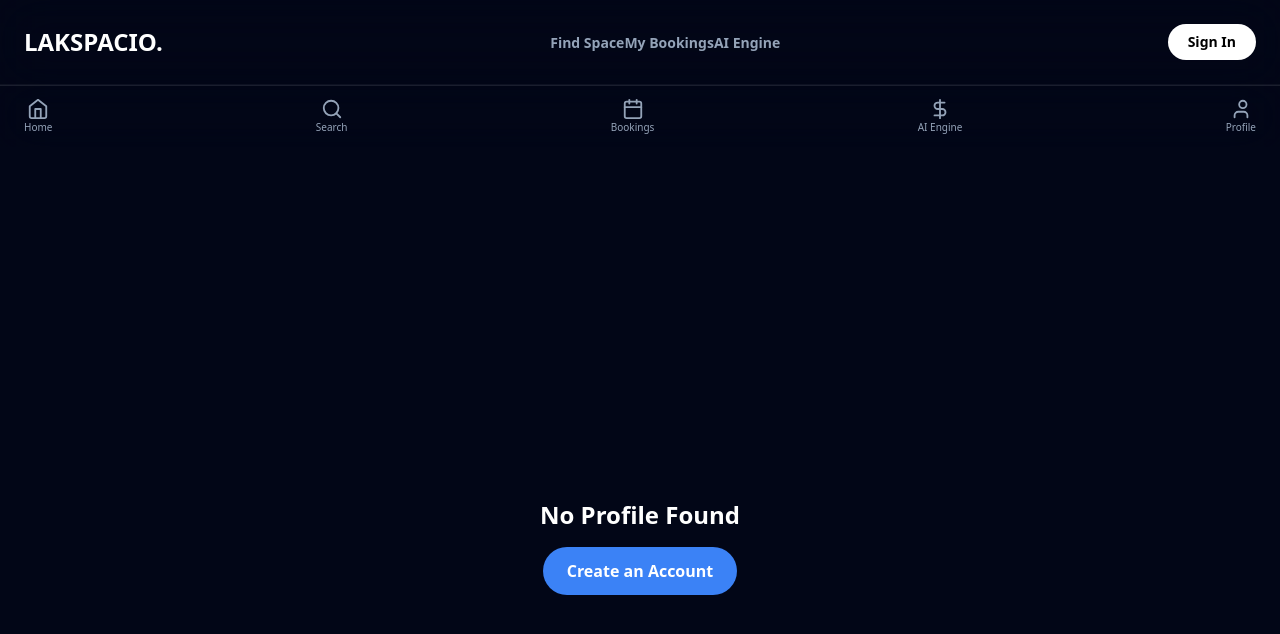
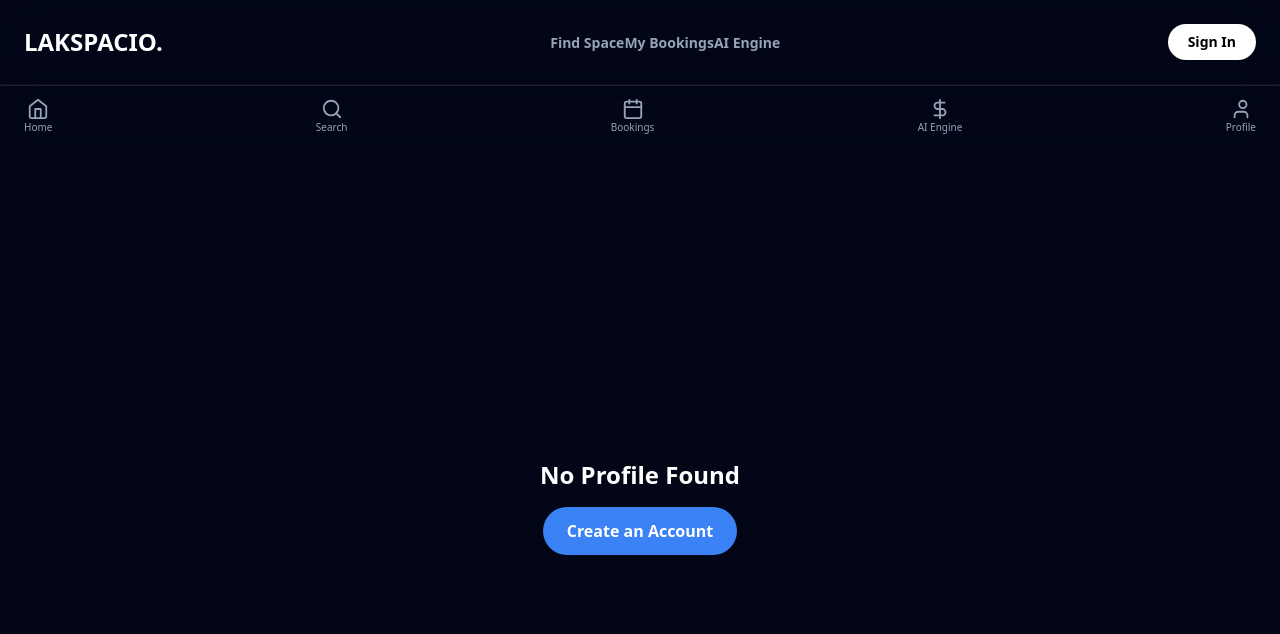
Before and after one commit to dheenadhayalan071-debug/lakspacio, a Next.js app: page /profile in a window 1280 px wide. Shown: the top 634 px of the page. Built offline with nearby package versions, Linux system fonts and the light colour scheme; no server answers; the database is empty.

Commit message:
Refactor ProfilePage to include ProfileActions component

```diff
--- a/src/app/profile/page.tsx
+++ b/src/app/profile/page.tsx
@@ -1,20 +1,17 @@
 import { prisma } from "../../lib/prisma";
 import Link from "next/link";
+import ProfileActions from "../../components/ProfileActions";
 
-// Force Next.js to fetch fresh data every time this page loads
 export const dynamic = 'force-dynamic';
 
 export default async function ProfilePage() {
-  // Temporary logic: Fetch the most recently created user from the database
-  // (Before we add full login authentication like Clerk)
   const user = await prisma.user.findFirst({
     orderBy: { createdAt: 'desc' }
   });
 
-  // Fallback if the database is empty
   if (!user) {
     return (
-      <div className="min-h-screen flex flex-col items-center justify-center p-6">
+      <div className="min-h-[calc(100vh-80px)] flex flex-col items-center justify-center p-6">
         <h1 className="text-2xl font-bold text-white mb-4">No Profile Found</h1>
         <Link href="/register" className="bg-brand-blue px-6 py-3 rounded-full text-white font-bold">
           Create an Account
@@ -25,19 +22,15 @@ export default async function ProfilePage() {
 
   return (
     <div className="p-6 md:p-12 max-w-4xl mx-auto pb-24">
-
-      {/* Dynamic Profile Header */}
       <div className="flex flex-col md:flex-row items-center md:items-start gap-6 mb-10 pb-10 border-b border-white/10 mt-6">
         <div className="w-24 h-24 bg-gradient-to-tr from-brand-blue to-brand-neon rounded-full p-1 shadow-[0_0_20px_rgba(34,197,94,0.3)]">
           <div className="w-full h-full bg-brand-surface rounded-full flex items-center justify-center border-4 border-brand-black">
-            {/* Extracts the first letter of the user's name dynamically */}
             <span className="text-3xl font-black text-white uppercase">
               {user.fullName.charAt(0)}
             </span>
           </div>
         </div>
         <div className="text-center md:text-left">
-          {/* Injects the real name from the Neon Database */}
           <h1 className="text-3xl font-extrabold text-white">{user.fullName}</h1>
           <p className="text-slate-400 mt-1">
             {user.role === "ATHLETE" ? "Athlete" : "Facility Owner"} • Madurai, TN
@@ -50,7 +43,6 @@ export default async function ProfilePage() {
         </div>
       </div>
 
-      {/* Stats Bento Grid (Keeping mock data for stats until we build the booking engine) */}
       <h2 className="text-xl font-bold mb-4 text-white">Your Activity</h2>
       <div className="grid grid-cols-2 md:grid-cols-4 gap-4 mb-10">
         <div className="bg-brand-surface/50 border border-white/10 rounded-2xl p-5 text-center backdrop-blur-sm">
@@ -70,16 +62,8 @@ export default async function ProfilePage() {
         </div>
       </div>
 
-      {/* Action Buttons */}
-      <div className="flex flex-col gap-3">
-        <button className="w-full bg-white/5 border border-white/10 text-white font-bold py-4 rounded-xl hover:bg-white/10 transition-colors text-sm">
-          Edit Preferences
-        </button>
-        <button className="w-full border border-red-500/30 text-red-400 font-bold py-4 rounded-xl hover:bg-red-500/10 transition-colors text-sm">
-          Sign Out
-        </button>
-      </div>
-
+      {/* 🚨 INJECTED: The new interactive client buttons */}
+      <ProfileActions />
     </div>
   );
 }
```
